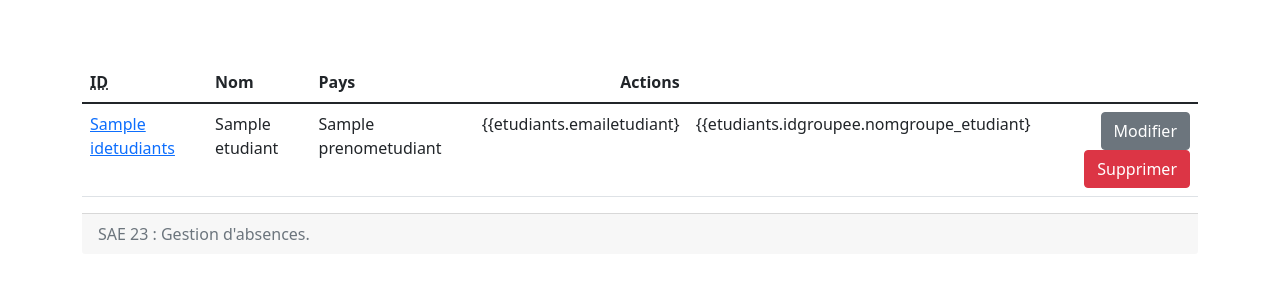
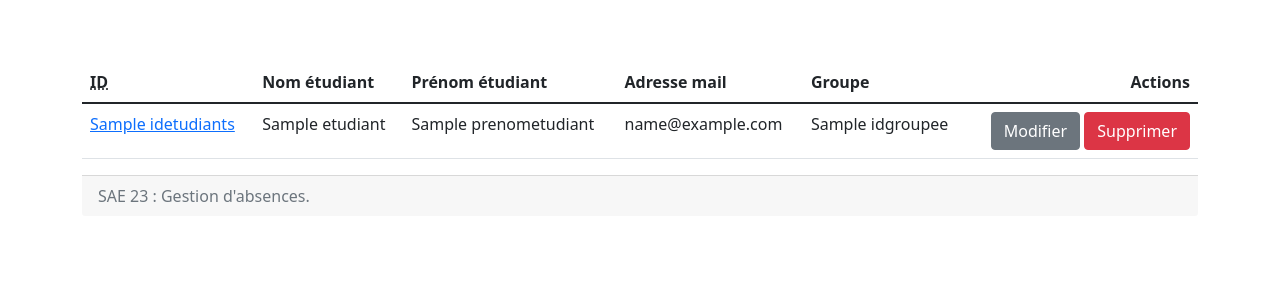
Before and after one commit to julesbrt/SAE23-gestion-absences, a Django app: template django/sae23/appabs/templates/appabs/afficheetu.html in a window 1280 px wide. Shown: the part 132-430 px from the top of the page. Run offline with Django 3.2, Linux system fonts and the light colour scheme; the template is opened without the code that fills it: most values are stand-ins (such as "Sample title", 1, 10 or a date in 2020); some libraries are stand-ins or nearby versions.

Commit message:
update affichage des tables

```diff
--- a/django/sae23/appabs/templates/appabs/affichecours.html
+++ b/django/sae23/appabs/templates/appabs/affichecours.html
@@ -11,8 +11,9 @@ Cours
     <thead>
     <tr>
         <th><abbr title="ID">ID</abbr></th>
-        <th>Nom</th>
-        <th>Pays</th>
+        <th>Titre du cours</th>
+        <th>Date</th>
+        <th>Enseignant</th>
         <th class="text-end">Actions</th>
     </tr>
     </thead>
--- a/django/sae23/appabs/templates/appabs/afficheens.html
+++ b/django/sae23/appabs/templates/appabs/afficheens.html
@@ -11,8 +11,9 @@ Enseignats
     <thead>
     <tr>
         <th><abbr title="ID">ID</abbr></th>
-        <th>Nom</th>
-        <th>Pays</th>
+        <th>Nom enseignant</th>
+        <th>Prenom enseignant</th>
+        <th>Adresse mail</th>
         <th class="text-end">Actions</th>
     </tr>
     </thead>
--- a/django/sae23/appabs/templates/appabs/afficheetu.html
+++ b/django/sae23/appabs/templates/appabs/afficheetu.html
@@ -11,8 +11,10 @@ Etudiants
     <thead>
     <tr>
         <th><abbr title="ID">ID</abbr></th>
-        <th>Nom</th>
-        <th>Pays</th>
+        <th>Nom étudiant</th>
+        <th>Prénom étudiant</th>
+        <th>Adresse mail</th>
+        <th>Groupe</th>
         <th class="text-end">Actions</th>
     </tr>
     </thead>
@@ -22,8 +24,8 @@ Etudiants
         <td><a href="/appabs/etudiants/affiche/">{{etudiants.idetudiants}}</a></td>
         <td>{{etudiants.nometudiants}}</td>
         <td>{{etudiants.prenometudiant}}</td>
-        <td>{{etudiants.emailetudiant}</td>
-        <td>{{etudiants.idgroupee.nomgroupe_etudiant}</td>
+        <td>{{etudiants.emailetudiant}}</td>
+        <td>{{etudiants.idgroupee.nomgroupe_etudiant}}</td>
         <td class="text-end">
             <a type="button" class="btn btn-secondary" href="/appabs/etudiants/modif/{{etudiants.idetudiants}}">Modifier</a>
             <a type="button" class="btn btn-danger" href="/appabs/etudiants/supprimer/{{etudiants.idetudiants}}">Supprimer</a>
```
Also changed, not shown: django/sae23/appabs/templates/appabs/afficheabs.html (+4 -3 lines).
